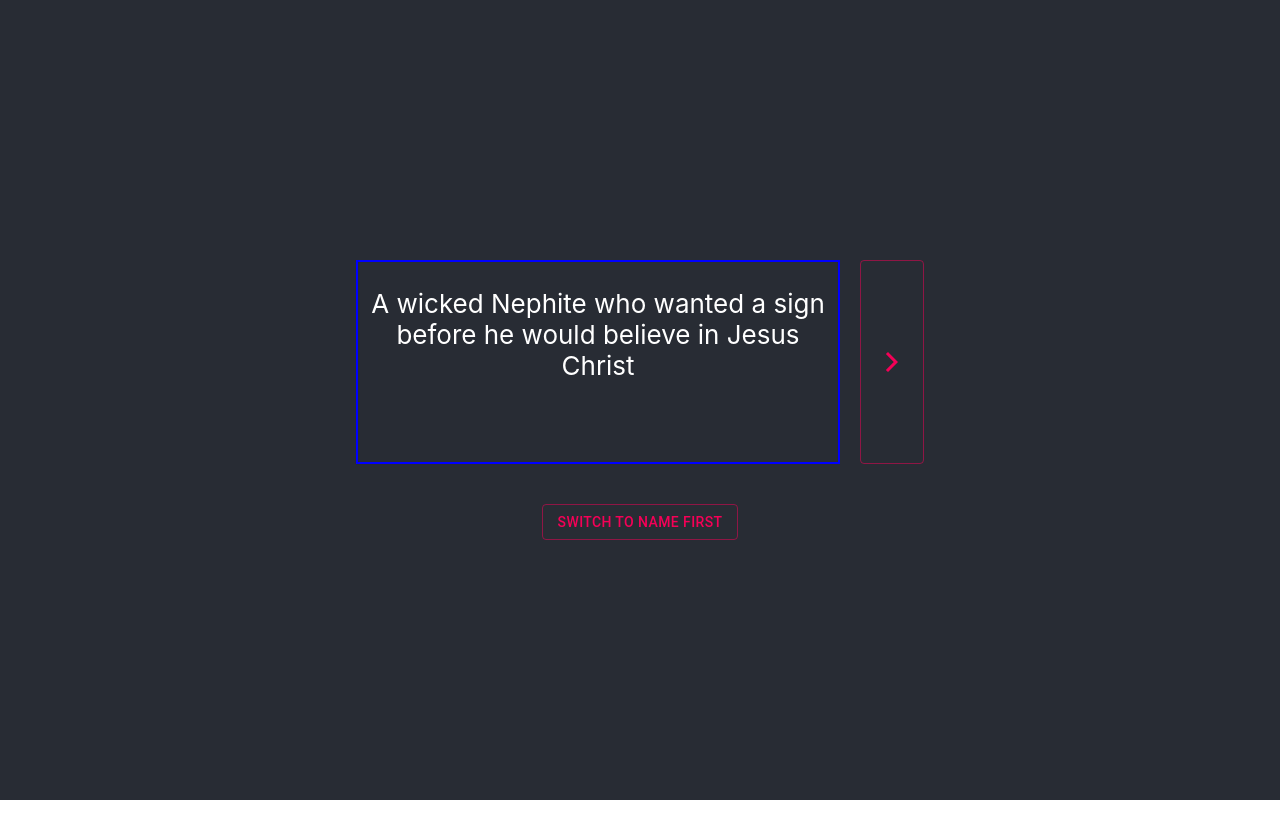
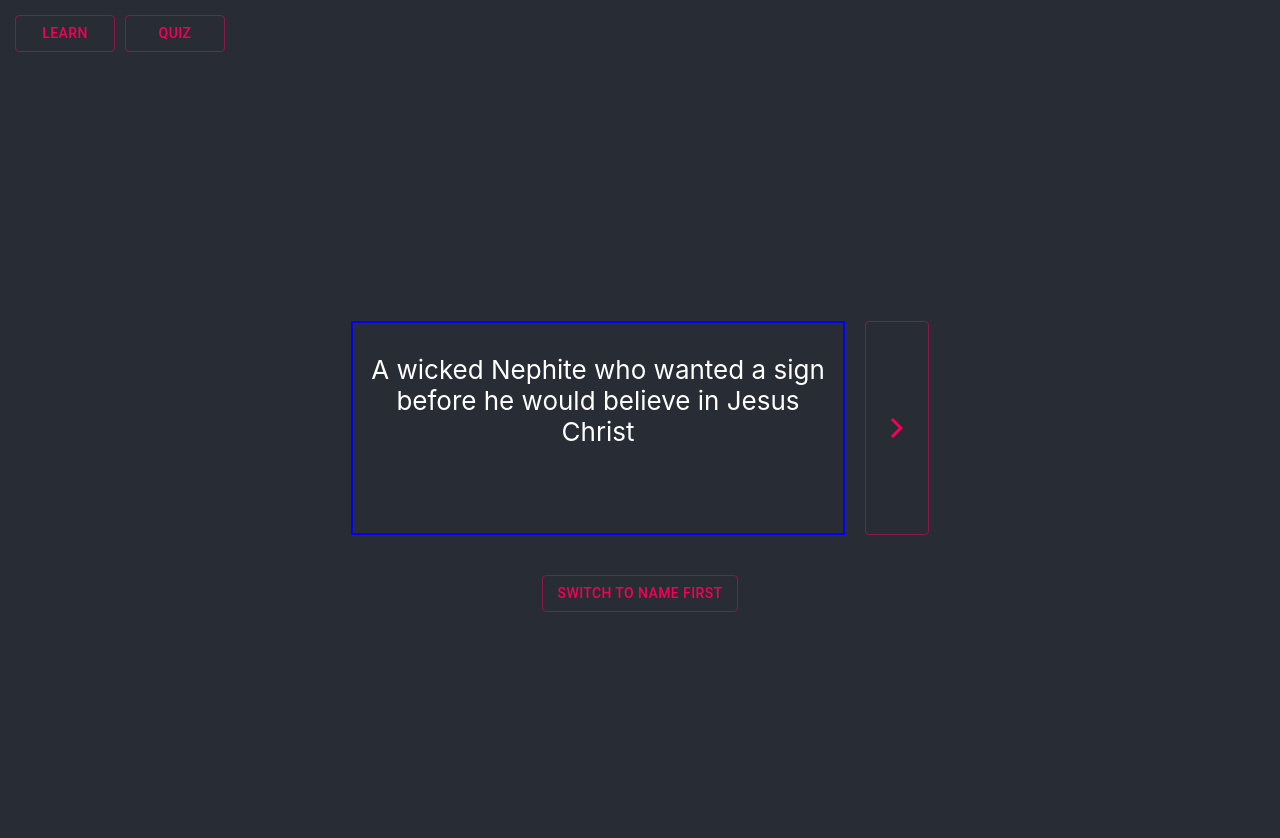
Before and after one commit to patrik-drean/book-of-mormon-people, a React (Create React App) app: page / in a window 1280 px wide. Shown: the top 838 px of the page. Before the commit the page ends 800 px from the top, so only its background shows below. Built offline with nearby package versions, Linux system fonts and the light colour scheme.

Commit message:
update with minor changes. Add Nav

```diff
--- a/src/componets/App/App.js
+++ b/src/componets/App/App.js
@@ -1,21 +1,20 @@
-import React from 'react';
-import {createStore, applyMiddleware} from 'redux';
-import createSagaMiddleware from 'redux-saga';
-import {Provider} from 'react-redux';
-import reducer from '../../reducers/reducers'
-import FlashCardsPage from '../FlashCardsPage/FlashCardsPage'
+import React from "react";
+import { createStore, applyMiddleware } from "redux";
+import createSagaMiddleware from "redux-saga";
+import { Provider } from "react-redux";
+import reducer from "../../reducers/reducers";
+import FlashCardsPage from "../FlashCardsPage/FlashCardsPage";
+import Nav from "./Nav";
 
 const appStyle = {
-    textAlign: 'center',
-    backgroundColor: '#282c34',
-    minHeight: '100vh',
-    display: 'flex',
-    flexDirection: 'column',
-    alignItems: 'center',
-    justifyContent: 'center',
-    fontSize: 'calc(10px + 2vmin)',
-    color: 'white',
-}
+  backgroundColor: "#282c34",
+  minHeight: "100vh",
+  display: "flex",
+  flexDirection: "column",
+  justifyContent: "center",
+  fontSize: "calc(10px + 2vmin)",
+  color: "white"
+};
 
 const store = createStore(reducer);
 
@@ -23,6 +22,7 @@ function App() {
   return (
     <Provider store={store}>
       <div className="App" style={appStyle}>
+        <Nav></Nav>
         <FlashCardsPage></FlashCardsPage>
       </div>
     </Provider>
--- /dev/null
+++ b/src/componets/App/Nav.js
@@ -0,0 +1,29 @@
+import React from "react";
+import { ButtonGroup, Button } from "@material-ui/core";
+
+const buttonGroupStyle = {
+  margin: "10px"
+};
+
+const buttonStyle = {
+  margin: "5px",
+  padding: "5px 20px",
+  width: "100px"
+};
+
+class Nav extends React.Component {
+  render() {
+    return (
+      <div style={buttonGroupStyle}>
+        <Button variant="outlined" color="secondary" style={buttonStyle}>
+          Learn
+        </Button>
+        <Button variant="outlined" color="secondary" style={buttonStyle}>
+          Quiz
+        </Button>
+      </div>
+    );
+  }
+}
+
+export default Nav;
--- a/src/componets/FlashCardsPage/Card.js
+++ b/src/componets/FlashCardsPage/Card.js
@@ -1,30 +1,30 @@
-import React from 'react';
-import ReactCardFlip from 'react-card-flip';
+import React from "react";
+import ReactCardFlip from "react-card-flip";
 
 const cardStyle = {
-    width: '60vh',
-    height: '25vh',
-    verticalAlign: 'middle',
-}
+  width: "60vh",
+  height: "25vh",
+  verticalAlign: "middle",
+  padding: "5px"
+};
 
 const nameCardStyle = {
   ...cardStyle,
-    border: '2px blue solid',
-}
+  border: "2px blue solid"
+};
 
 const descriptionCardStyle = {
   ...cardStyle,
-    border: '2px green solid',
-}
+  border: "2px green solid"
+};
 
 const cardTextStyle = {
-    height: '25vh',
-    textAlign: 'center',
-    verticalAlign: 'middle'
-}
+  height: "25vh",
+  textAlign: "center",
+  verticalAlign: "middle"
+};
 
 class Card extends React.Component {
-
   render() {
     return (
       <ReactCardFlip
@@ -33,15 +33,23 @@ class Card extends React.Component {
         flipSpeedBackToFront={this.props.flipSpeed}
         flipSpeedFrontToBack={this.props.flipSpeed}
       >
-                <div key={this.props.nameOrientation} style={nameCardStyle} onClick={this.props.handleFlip}>
-                    <p style={cardTextStyle} >{this.props.person.description}</p>
+        <div
+          key={this.props.nameOrientation}
+          style={nameCardStyle}
+          onClick={this.props.handleFlip}
+        >
+          <p style={cardTextStyle}>{this.props.person.description}</p>
         </div>
 
-                <div key={this.props.descriptionOrientation} style={descriptionCardStyle} onClick={this.props.handleFlip}>
-                    <p style={cardTextStyle} >{this.props.person.name}</p>
+        <div
+          key={this.props.descriptionOrientation}
+          style={descriptionCardStyle}
+          onClick={this.props.handleFlip}
+        >
+          <p style={cardTextStyle}>{this.props.person.name}</p>
         </div>
       </ReactCardFlip>
-        )
+    );
   }
 }
 
--- a/src/componets/FlashCardsPage/FlashCardsPage.js
+++ b/src/componets/FlashCardsPage/FlashCardsPage.js
@@ -1,21 +1,34 @@
-import React from 'react';
-import {connect} from 'react-redux';
-import Button from '@material-ui/core/Button';
-import {changeCardPerson, changeCardSide, toggleQuizMode} from '../../actions/actions'
-import Card from './Card';
-import NextArrow from './NextArrow';
-import ToggleModeButton from './ToggleModeButton';
-import peopleData from '../../data/people_data';
+import React from "react";
+import { connect } from "react-redux";
+import Button from "@material-ui/core/Button";
+import {
+  changeCardPerson,
+  changeCardSide,
+  toggleQuizMode
+} from "../../actions/actions";
+import Card from "./Card";
+import NextArrow from "./NextArrow";
+import ToggleModeButton from "./ToggleModeButton";
+import peopleData from "../../data/people_data";
+
+const pageStyle = {
+  textAlign: "center",
+  minHeight: "100vh",
+  display: "flex",
+  flexDirection: "column",
+  alignItems: "center",
+  justifyContent: "center"
+};
 
 const flexRowStyle = {
-    display: 'flex',
-    flexDirection: 'row'
-}
+  display: "flex",
+  flexDirection: "row"
+};
 
 const flexColumnStyle = {
-    display: 'flex',
-    flexDirection: 'column'
-}
+  display: "flex",
+  flexDirection: "column"
+};
 
 class FlashCardsPage extends React.Component {
   constructor(props) {
@@ -28,19 +41,15 @@ class FlashCardsPage extends React.Component {
   }
 
   changeCard = event => {
-        event.preventDefault();
-
-        const fastFlipSpeed = .000001;
+    const fastFlipSpeed = 0.000001;
     this.props.dispatch(changeCardSide(false, fastFlipSpeed));
     this.props.dispatch(changeCardPerson(this.getRandomPerson()));
-    }
+  };
 
   handleFlip = event => {
-        event.preventDefault();
-
-        const normalFlipSpeed = .6;
+    const normalFlipSpeed = 0.6;
     this.props.dispatch(changeCardSide(!this.props.isFlipped, normalFlipSpeed));
-    }
+  };
 
   getRandomPerson() {
     const min = Math.ceil(0);
@@ -50,13 +59,13 @@ class FlashCardsPage extends React.Component {
   }
 
   toggleMode = event => {
-        event.preventDefault();
     this.props.dispatch(toggleQuizMode(!this.props.isNameShownFirst));
-    }
+    this.changeCard();
+  };
 
   render() {
-        return(
-            <React.Fragment>
+    return (
+      <div style={pageStyle}>
         <div style={flexRowStyle}>
           <Card
             person={this.props.person}
@@ -64,18 +73,18 @@ class FlashCardsPage extends React.Component {
             flipSpeed={this.props.flipSpeed}
             handleFlip={this.handleFlip}
             nameOrientation={this.props.nameOrientation}
-                        descriptionOrientation={this.props.descriptionOrientation}>
-                    </Card>
+            descriptionOrientation={this.props.descriptionOrientation}
+          ></Card>
           <NextArrow changeCard={this.changeCard}></NextArrow>
         </div>
         <div style={flexColumnStyle}>
           <ToggleModeButton
             isNameShownFirst={this.props.isNameShownFirst}
-                    toggleMode={this.toggleMode}>
-                    </ToggleModeButton>
+            toggleMode={this.toggleMode}
+          ></ToggleModeButton>
         </div>
-            </React.Fragment>
-        )
+      </div>
+    );
   }
 }
 
@@ -86,7 +95,7 @@ function mapStateToProps(state) {
     flipSpeed: state.flipSpeed,
     isNameShownFirst: state.isNameShownFirst,
     nameOrientation: state.nameOrientation,
-        descriptionOrientation: state.descriptionOrientation,
+    descriptionOrientation: state.descriptionOrientation
   };
 }
 
--- a/src/data/people_data.json
+++ b/src/data/people_data.json
@@ -201,11 +201,11 @@
   },
   {
     "name": "Nephi (2)",
-        "description": "The son of Helaman. He and his brother, Lehi, were thrown into prison and encircled by fire. Nephi caused a famine to teach the people to repent."
+    "description": "The son of Helaman. He and his brother, Lehi, were thrown into prison and encircled by fire. He caused a famine to teach the people to repent."
   },
   {
     "name": "Nephi (3)",
-        "description": "A righteous man chosen by Jesus Christ to be a disciple and leader of the Church"
+    "description": "A righteous man chosen by Jesus Christ to be a disciple and leader of the Church during Christ's personal ministry"
   },
   {
     "name": "Nephites",
--- /dev/null
+++ b/src/test/FlashCardsPage.js
@@ -0,0 +1,5 @@
+var expect  = require('chai').expect;
+
+it('Selects a random int', () => {
+    expect(1).to.equal(1);
+})
```
Also changed, not shown: 2 other files (tests, documents, lock files or other folders). Lines whose indentation alone changed are shown as unchanged.
